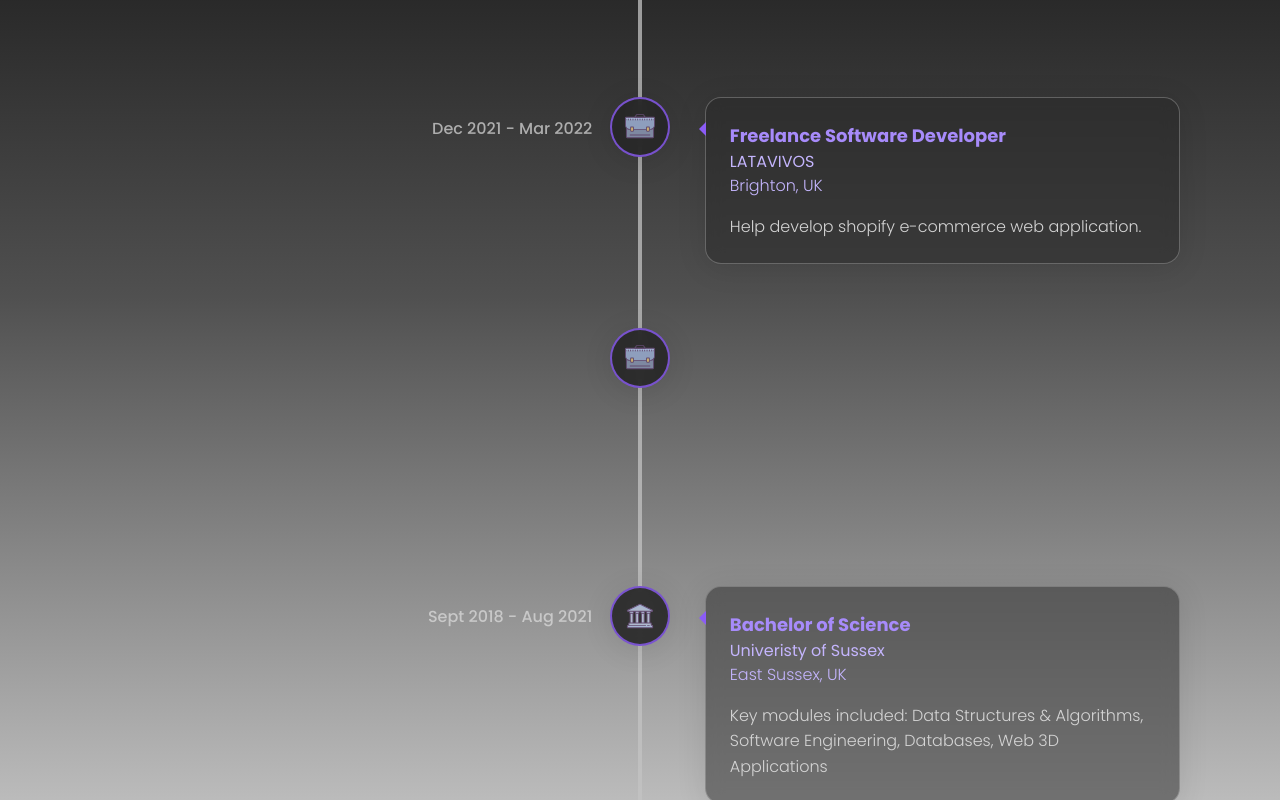
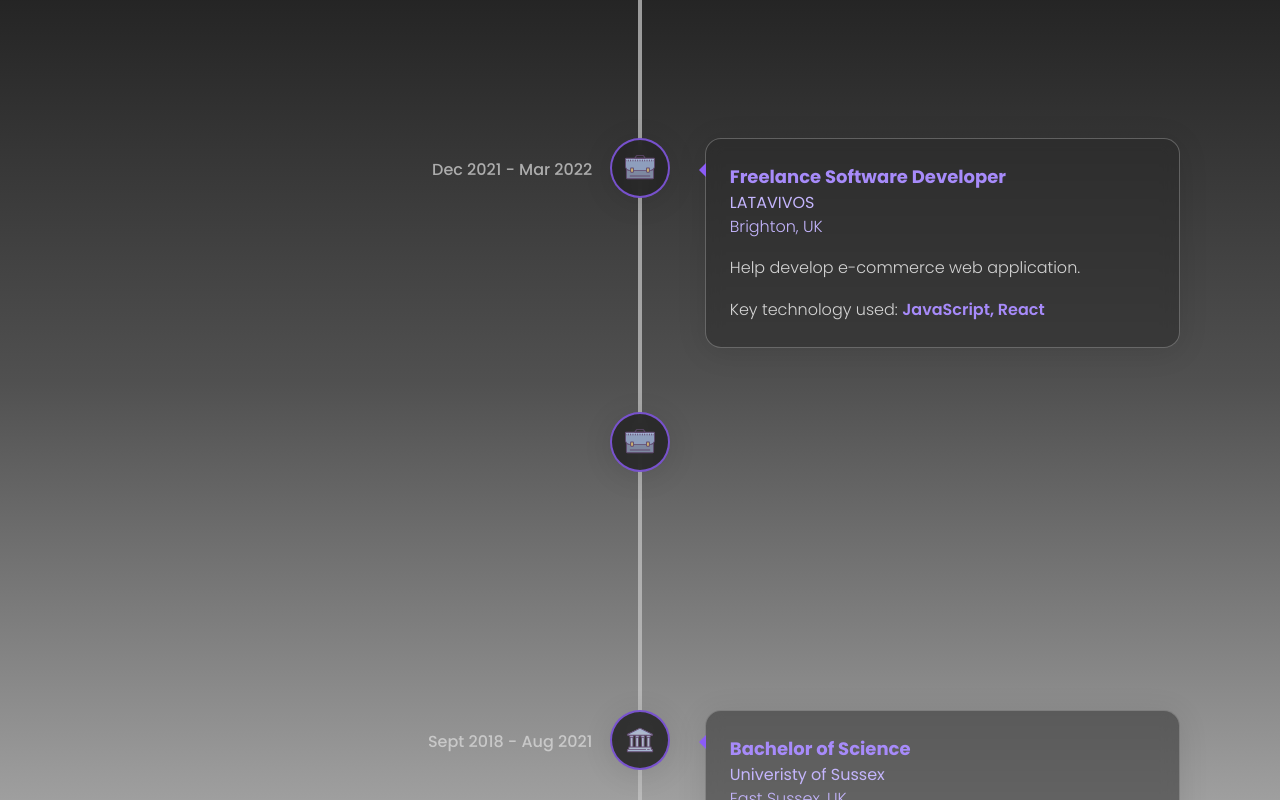
Before and after one commit to jethro-dev/personal-website, a Next.js app: page / in a window 1280 px wide. Shown: the part 3200-4000 px from the top of the page. Built offline with nearby package versions, Linux system fonts and the light colour scheme.

Commit message:
update experience

```diff
--- a/components/Experience.tsx
+++ b/components/Experience.tsx
@@ -15,6 +15,7 @@ const experience = [
     company: "The Business Plan Shop",
     location: "London, UK",
     desc: "Help develop a financial planning and analysis platform for small and medium size businesses, and their financial advisors.",
+    key_tech_used: "Java, JavaScript, PostgreSQL",
     startDate: "Mar 2022",
     endDate: "Jan 2023",
     isWork: true,
@@ -23,7 +24,8 @@ const experience = [
     title: "Freelance Software Developer",
     company: "LATAVIVOS",
     location: "Brighton, UK",
-    desc: "Help develop shopify e-commerce web application.",
+    desc: "Help develop e-commerce web application.",
+    key_tech_used: "JavaScript, React",
     startDate: "Dec 2021",
     endDate: "Mar 2022",
     isWork: true,
@@ -33,6 +35,7 @@ const experience = [
     company: "PR Asia",
     location: "Hong Kong",
     desc: "Enhance company websites and provide better user experience.",
+    key_tech_used: "HTML, CSS, JavaScript",
     startDate: "Jun 2019",
     endDate: "Aug 2019",
     isWork: true,
@@ -41,7 +44,8 @@ const experience = [
     title: "Bachelor of Science",
     company: "Univeristy of Sussex",
     location: "East Sussex, UK",
-    desc: "Key modules included: Data Structures & Algorithms, Software Engineering, Databases, Web 3D Applications",
+    desc: "Key modules included: Programming, Data Structures & Algorithms, Software Engineering, Databases",
+    key_tech_used: "HTML, CSS, JavaScript, C#, Java",
     startDate: "Sept 2018",
     endDate: "Aug 2021",
     isWork: false,
@@ -125,6 +129,14 @@ const Experience = (props: Props) => {
                     {item.location}
                   </h4>
                   <p className="!font-light !text-neutral-300">{item.desc}</p>
+                  {item.key_tech_used && (
+                    <p className="!font-light !text-neutral-300">
+                      Key technology used:{" "}
+                      <span className="text-violet-400 font-semibold">
+                        {item.key_tech_used}
+                      </span>
+                    </p>
+                  )}
                 </VerticalTimelineElement>
               );
             })}
```
